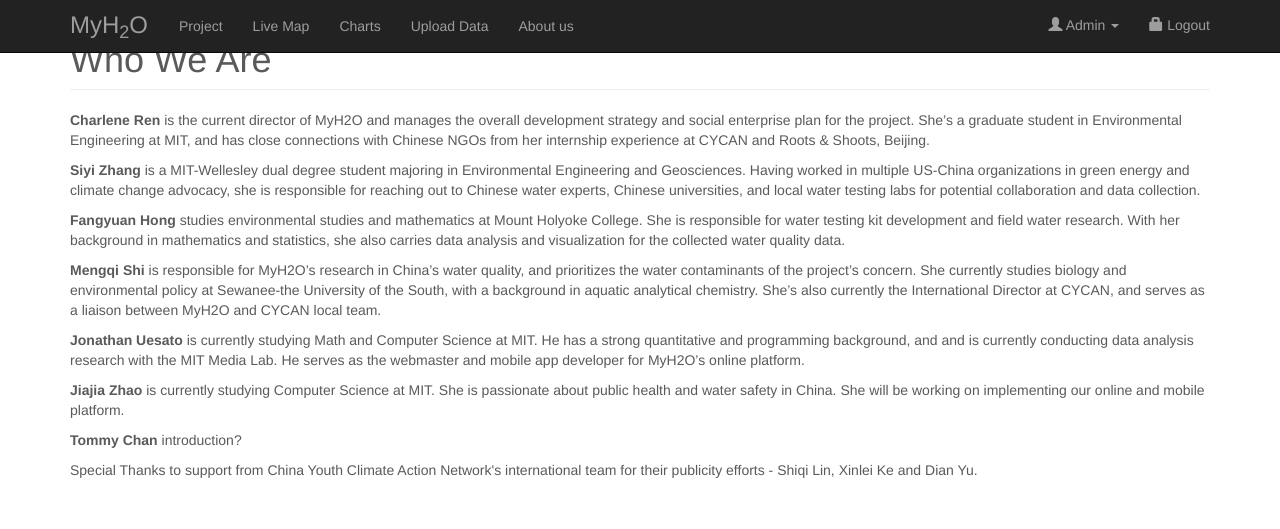
After one commit to cckit/myh2o, a PHP site: page /about.php in a window 1280 px wide. The commit adds this page. Shown: the top 529 px of the page. Run offline with PHP 8.4, Linux system fonts and the light colour scheme; some libraries are stand-ins or nearby versions.

Commit message:
Add project intro and about us page. Need to fix UI.

```diff
--- /dev/null
+++ b/about.php
@@ -0,0 +1,95 @@
+<!DOCTYPE html>
+<html>
+
+<head>
+	<title>MyH2O - Home</title>
+    <meta name="viewport" content="width=device-width, initial-scale=1, maximum-scale=1">
+
+    <!-- Inlcuded files -->
+	<?php include('include.php'); ?>
+	<link href="css/home.css" rel="stylesheet">
+</head>
+<body>
+    <nav class="navbar navbar-fixed-top navbar-inverse" role="navigation">
+        <div class="container">
+            <div class="navbar-header">
+                <button type="button" class="navbar-toggle" data-toggle="collapse" data-target=".navbar-ex1-collapse">
+                    <span class="sr-only">Toggle navigation</span>
+                    <span class="icon-bar"></span>
+                    <span class="icon-bar"></span>
+                    <span class="icon-bar"></span>
+                </button>
+                <a class="navbar-brand" href="home.html" style="font-size:24px">MyH<sub>2</sub>O</a>
+            </div>
+
+            <!-- Collect the nav links, forms, and other content for toggling -->
+            <div class="collapse navbar-collapse navbar-ex1-collapse" style="line-height: 1em;">
+                <ul class="nav navbar-nav navbar">
+                    <li><a href="project.php">Project</a>
+                    </li>
+                    <li><a href="map.php">Live Map</a>
+                    </li>
+                    <li><a href="#">Charts</a>
+                    </li>
+                    <li><a href="upload.php">Upload Data</a>
+                    </li>
+                    <li><a href="about.php">About us</a>
+                    </li>
+                </ul>
+                <ul class="nav navbar-nav navbar-right">
+                    <li class="dropdown">
+                        <a class="dropdown-toggle" role="button" data-toggle="dropdown" href="#"><i class="glyphicon glyphicon-user"></i> Admin <span class="caret"></span></a>
+                        <ul id="g-account-menu" class="dropdown-menu" role="menu">
+                            <li><a href="#">My Profile</a>
+                            </li>
+                            <li><a href="#">My Submission</a>
+                            </li>
+                        </ul>
+                    </li>
+                    <li><a href="#"><i class="glyphicon glyphicon-lock"></i> Logout</a>
+                    </li>
+                </ul>
+            </div>
+            <!-- /.navbar-collapse -->
+        </div>
+        <!-- /.container -->
+    </nav>
+    <div class="container">
+
+        <div class="row">
+
+            <div class="col-lg-12">
+                <h1 class="page-header"> Who We Are
+
+                </h1>
+            </div>
+
+        </div>
+        <p>
+        <b>Charlene Ren</b> is the current director of MyH2O and manages the overall development strategy and social enterprise plan for the project. She’s a graduate student in Environmental Engineering at MIT, and has close connections with Chinese NGOs from her internship experience at CYCAN and Roots & Shoots, Beijing.
+        </p>
+        <p>
+        <b>Siyi Zhang</b> is a MIT-Wellesley dual degree student majoring in Environmental Engineering and Geosciences. Having worked in multiple US-China organizations in green energy and climate change advocacy, she is responsible for reaching out to Chinese water experts, Chinese universities, and local water testing labs for potential collaboration and data collection.
+        </p>
+        <p>
+        <b>Fangyuan Hong</b> studies environmental studies and mathematics at Mount Holyoke College. She is responsible for water testing kit development and field water research. With her background in mathematics and statistics, she also carries data analysis and visualization for the collected water quality data.
+        </p>
+        <p>
+        <b>Mengqi Shi</b> is responsible for MyH2O’s research in China’s water quality, and prioritizes the water contaminants of the project’s concern. She currently studies biology and environmental policy at Sewanee-the University of the South, with a background in aquatic analytical chemistry. She’s also currently the International Director at CYCAN, and serves as a liaison between MyH2O and CYCAN local team.
+        </p>
+        <p>
+        <b>Jonathan Uesato</b> is currently studying Math and Computer Science at MIT. He has a strong quantitative and programming background, and and is currently conducting data analysis research with the MIT Media Lab. He serves as the webmaster and mobile app developer for MyH2O’s online platform.
+        </p>
+        <p>
+        <b>Jiajia Zhao</b> is currently studying Computer Science at MIT. She is passionate about public health and water safety in China. She will be working on implementing our online and mobile platform.
+        </p>
+        <p>
+        <b>Tommy Chan</b> introduction?
+        </p>
+        <p>
+        Special Thanks to support from China Youth Climate Action Network's international team for their publicity efforts - Shiqi Lin, Xinlei Ke and Dian Yu.
+
+		</p>
+	</div>
+</body>
+</html>
--- a/home.php
+++ b/home.php
@@ -26,7 +26,7 @@
                 </div>
                 <div class="navbar-collapse collapse">
                     <ul class="nav navbar-nav">
-                        <li><a href="#">Project</a>
+                        <li><a href="project.php">Project</a>
                         </li>
                         <li><a href="map.php">Live Map</a>
                         </li>
@@ -34,7 +34,7 @@
                         </li>
                         <li><a href="query.php">Upload Data</a>
                         </li>
-                        <li><a href="#">About us</a>
+                        <li><a href="about.php">About us</a>
                         </li>
                     </ul>
                     <ul class="nav navbar-nav navbar-right">
--- a/map.php
+++ b/map.php
@@ -44,7 +44,7 @@
             <!-- Collect the nav links, forms, and other content for toggling -->
             <div class="collapse navbar-collapse navbar-ex1-collapse" style="line-height: 1em;">
                 <ul class="nav navbar-nav navbar">
-                    <li><a href="#">Project</a>
+                    <li><a href="project.php">Project</a>
                     </li>
                     <li><a href="map.php">Live Map</a>
                     </li>
@@ -52,7 +52,7 @@
                     </li>
                     <li><a href="upload.php">Upload Data</a>
                     </li>
-                    <li><a href="#">About us</a>
+                    <li><a href="about.php">About us</a>
                     </li>
                 </ul>
                 <ul class="nav navbar-nav navbar-right">
@@ -100,6 +100,7 @@
                     <input type="text" id="lblLocation" class="form-control" placeholder="Search by Loaction">
                     <span class="input-group-btn">
                     <button id="btnFindLocation" class="btn btn-primary" type="button">Find!</button>
+
                   </span>
                 </div>
                 <br>
@@ -175,6 +176,7 @@
 
     <div class="container">
         <hr>
+        <h3>Alert: This area contains 30% more Heavy Metal than National Standard.</h3>
     </div>
     <!-- /.container -->
 
--- a/upload.php
+++ b/upload.php
@@ -65,7 +65,7 @@
     <div class="container">
         <hr>
         <form action="insert.php" method="post">
-            Longiude: <input type="text" name="longitude">
+            Longiude: <input type="" name="longitude">
             Latitude: <input type="text" name="latitude">
             PH: <input type="text" name="ph">
             ammonium_nitrate: <input type="text" name="ammonium_nitrate">
```
Also changed, not shown: project.php (added, +95 -0 lines).
